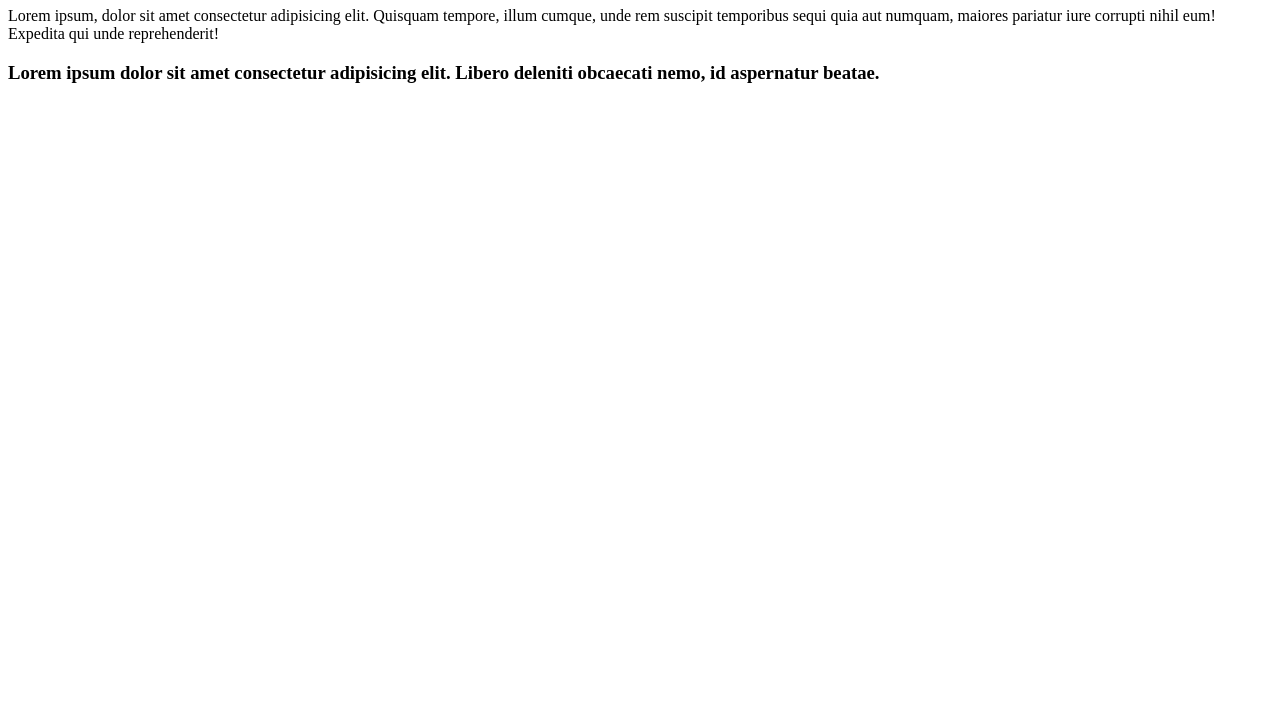
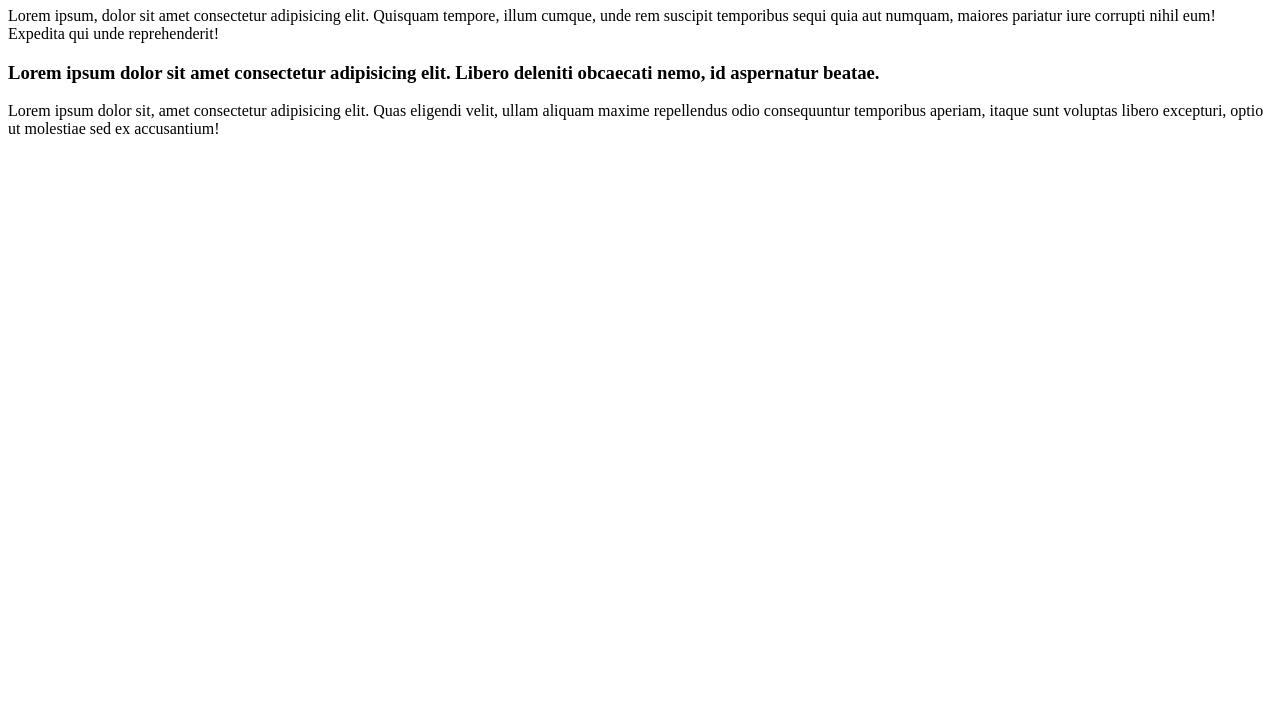
Before and after one commit to F-Arzuaga/Ejercicio_09, a plain HTML site: page index.html in a window 1280 px wide. Shown: the part 73-800 px from the top of the page. Drawn offline with Linux system fonts and the light colour scheme.

Commit message:
nuevo parrafo

```diff
--- a/index.html
+++ b/index.html
@@ -18,5 +18,11 @@
       Lorem ipsum dolor sit amet consectetur adipisicing elit. Libero deleniti
       obcaecati nemo, id aspernatur beatae.
     </h3>
+    <p>
+      Lorem ipsum dolor sit, amet consectetur adipisicing elit. Quas eligendi
+      velit, ullam aliquam maxime repellendus odio consequuntur temporibus
+      aperiam, itaque sunt voluptas libero excepturi, optio ut molestiae sed ex
+      accusantium!
+    </p>
   </body>
 </html>
```
